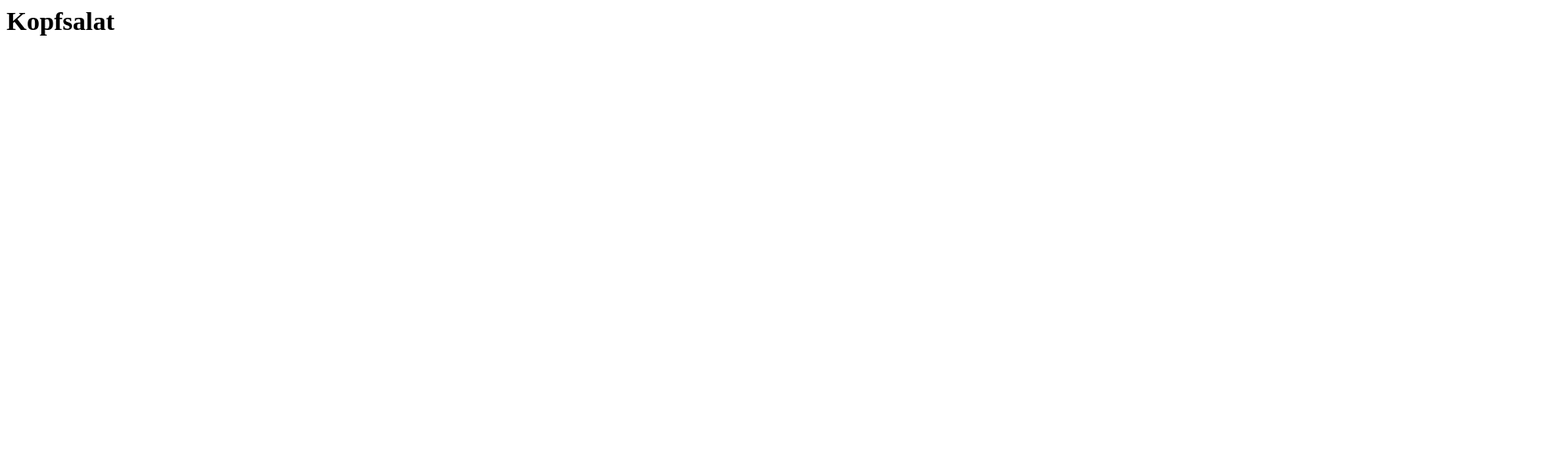
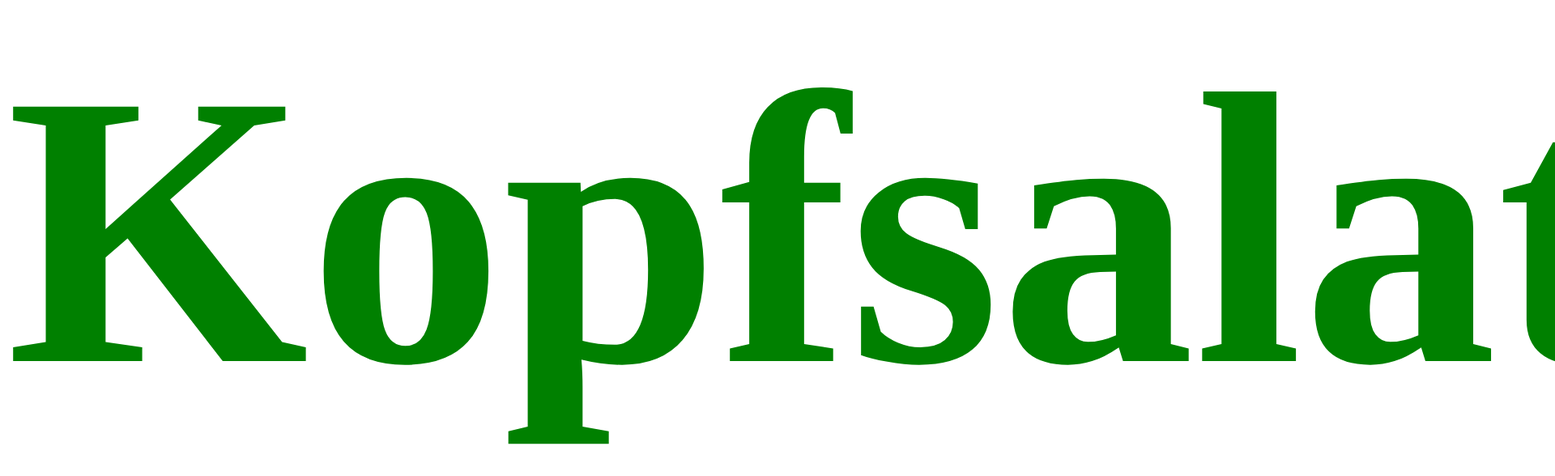
Before and after one commit to LuiseSchumann/Kunstsalat, a plain HTML site: page index.html in a window 1280 px wide. Shown: the top 588 px of the page at 81% size, 1920 px wide, since content can reach past the window. Drawn offline with Linux system fonts and the light colour scheme.

Commit message:
verlinkung zu style_index.css
in main.css ist nun die verlinkung zu style_index.css

```diff
--- a/css/main.css
+++ b/css/main.css
@@ -1,7 +1 @@
-@@import 'css/style_index.css';
-
-.headline{
-font-size: 30em;
-color: green;
-
-}
+@import 'style_index.css';
```
